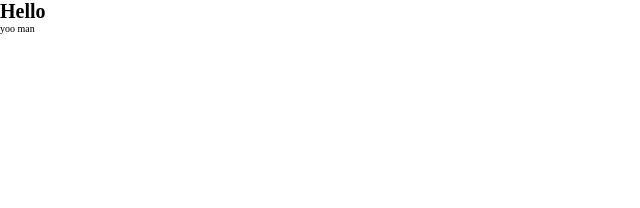
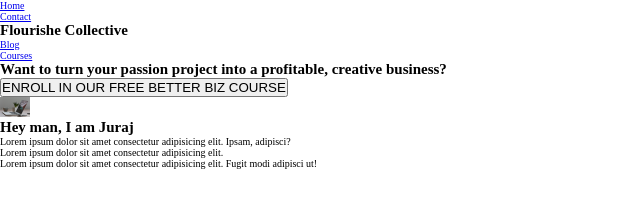
Before and after one commit to jurajvuk/flexbox-example, a plain HTML site: page index.html in a window 1280 px wide. Shown: the whole page, without its empty margins (0-640 px from the left). Drawn offline with Linux system fonts and the light colour scheme.

Commit message:
second commit

```diff
--- a/index.html
+++ b/index.html
@@ -5,10 +5,30 @@
     <meta name="viewport" content="width=device-width, initial-scale=1.0">
     <meta http-equiv="X-UA-Compatible" content="ie=edge">
     <link rel="stylesheet" href="style.css">
-    <title>Example</title>
+    <title>Flourishe Collective</title>
 </head>
 <body>
-    <h1>Hello</h1>
-    <p>yoo man</p>
+    <header>
+        <nav>
+            <ul>
+                <li><a href="#">Home</a></li>
+                <li><a href="#">Contact</a></li>
+                <h1>Flourishe Collective</h1>
+                <li><a href="#">Blog</a></li>
+                <li><a href="#">Courses</a></li>
+            </ul>
+        </nav>
+    </header>
+    <section class="hero">
+        <h2>Want to turn your passion project into a profitable, creative business?</h2>
+        <button>ENROLL IN OUR FREE BETTER BIZ COURSE</button>
+    </section>
+    <section class="intro">
+        <img src="/macbook-pro-iphone-cup-desk-7974.jpg" alt="laptop with iphone">
+        <h2>Hey man, I am Juraj</h2>
+        <p>Lorem ipsum dolor sit amet consectetur adipisicing elit. Ipsam, adipisci?</p>
+        <p>Lorem ipsum dolor sit amet consectetur adipisicing elit.</p>
+        <p>Lorem ipsum dolor sit amet consectetur adipisicing elit. Fugit modi adipisci ut!</p>
+    </section>
 </body>
 </html>
--- a/style.css
+++ b/style.css
@@ -7,3 +7,7 @@
 html {
     font-size: 62.5%;
 }
+
+img {
+    height: 2rem;
+}
```
Also changed, not shown: macbook-pro-iphone-cup-desk-7974.jpg (added), silver-and-black-laptop-computer-1229861.jpg (added).
